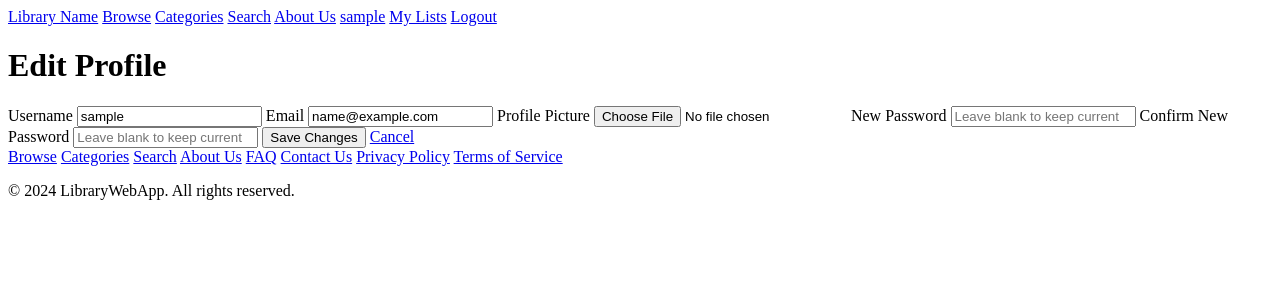
After one commit to CharlesTse601/LibraryWebApp, a Django app: page /login/myaccount/edit/ in a window 1280 px wide. The commit adds this page. Shown: the top 300 px of the page. Run offline with Django 4.2, Linux system fonts and the light colour scheme; the visitor is signed in with stand-in values (Sample User, id 1).

Commit message:
Users can edit all detail \ role

```diff
--- /dev/null
+++ b/library/templates/library/edit_profile.html
@@ -0,0 +1,32 @@
+{% extends 'library/base.html' %}
+{% block content %}
+
+<h1>Edit Profile</h1>
+
+<form method="POST" enctype="multipart/form-data">
+  {% csrf_token %}
+
+  <label>Username</label>
+  <input type="text" name="username" value="{{ user.username }}">
+
+  <label>Email</label>
+  <input type="email" name="email" value="{{ user.email }}">
+
+  <label>Profile Picture</label>
+  <input type="file" name="avatar" accept="image/*">
+
+  <label>New Password</label>
+  <input type="password" name="password1" placeholder="Leave blank to keep current">
+
+  <label>Confirm New Password</label>
+  <input type="password" name="password2" placeholder="Leave blank to keep current">
+
+  <button type="submit">Save Changes</button>
+  <a href="{% url 'library:profile' %}">Cancel</a>
+</form>
+
+{% for message in messages %}
+  <p>{{ message }}</p>
+{% endfor %}
+
+{% endblock %}
--- a/library/templates/library/profile.html
+++ b/library/templates/library/profile.html
@@ -12,7 +12,7 @@
     {% endif %}
     <h1>{{ user.username }}</h1>
     <p>Student &mdash; {{ user.email }}</p>
-    <a href="#">EDIT PROFILE</a>
+    <a href="{% url 'library:edit_profile' %}">EDIT PROFILE</a>
 </section>
 
 <section>
--- a/library/urls.py
+++ b/library/urls.py
@@ -23,6 +23,7 @@ urlpatterns = [
     path('contacts/', views.contacts_view, name='contacts'),
     path('privacy-policy/', views.privacy_policy_view, name='privacy_policy'),
     path('terms-of-service/', views.terms_of_service_view, name='terms_of_service'),
+    path('login/myaccount/edit/', views.edit_profile_view, name='edit_profile'),
     path('login/', views.user_login_view, name='login'),
     path('logout/', views.user_logout_view, name='logout'),
     path('login/myaccount/', views.profile_view, name='profile'),
--- a/library/views.py
+++ b/library/views.py
@@ -1,7 +1,7 @@
 from django.shortcuts import render, get_object_or_404, redirect
 from django.contrib.auth.decorators import login_required
 from django.contrib import messages
-from django.contrib.auth import login , logout , authenticate
+from django.contrib.auth import login , logout , authenticate, update_session_auth_hash
 from django.db.models import Avg, Count,Q
 from django.urls import reverse
 from .models import Book, Category, BookList, Review, Vote, User
@@ -311,6 +311,35 @@ def my_books_view(request):
     lists = BookList.objects.filter(user=request.user)
     read_history = lists.filter(list_type='read').first()
     return render(request, 'library/my_books.html', {'lists': lists,'read_history':read_history})
+@login_required
+def edit_profile_view(request):
+    if request.method == 'POST':
+        username = request.POST.get('username')
+        email = request.POST.get('email')
+        password1 = request.POST.get('password1')
+        password2 = request.POST.get('password2')
+        avatar = request.FILES.get('avatar')
+
+        user = request.user
+
+        if username:
+            user.username = username
+        if email:
+            user.email = email
+        if avatar:
+            user.avatar = avatar
+        if password1 and password2:
+            if password1 == password2:
+                user.set_password(password1)
+            else:
+                messages.error(request, 'Passwords do not match.')
+                return redirect('library:edit_profile')
+
+        user.save()
+        update_session_auth_hash(request, user)
+        return redirect('library:profile')
+
+    return render(request, 'library/edit_profile.html')
 
 def book_detail(request, isbn):
         book = get_object_or_404(Book, isbn=isbn)
```
